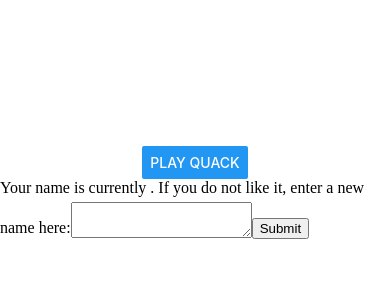
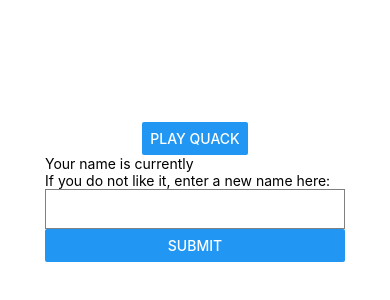
Before and after one commit to TraceyKong/GetGud, a React Native app in the folder frontend/: screen / in a window 390 px wide. Shown: the part 230-530 px from the top of the page. Built offline with nearby package versions, Linux system fonts and the light colour scheme.

Commit message:
converted nickname to react native friendly

```diff
--- a/frontend/components/Nicknames.js
+++ b/frontend/components/Nicknames.js
@@ -1,5 +1,5 @@
 import React, { useEffect, useState } from 'react';
-import { Button, View } from 'react-native';
+import { Button, View, TextInput, Text } from 'react-native';
 
 export default function Nicknames() {
 
@@ -15,14 +15,21 @@ export default function Nicknames() {
     }
 
     return (
-        <View>
-            <form onSubmit = {handleSubmit}>
-                <label>
-                    Your name is currently {name2} . If you do not like it, enter a new name here:
-                    <textarea style = {{position: "relative", top: "5px"}} name = 'name' onChange = {handleChange}></textarea>
-                </label>
-                <input type="submit" value="Submit" />
-            </form>
+        <View style={{ width: 300 }}>
+            <Text>Your name is currently {''}
+                <Text style={{ fontWeight: 'bold' }}>{name2}</Text>
+            </Text>
+            <Text>If you do not like it, enter a new name here:</Text>
+
+            <TextInput
+                style={{ height: 40, borderColor: 'gray', borderWidth: 1 }}
+                onChangeText={text => setName2(text)}
+                value={name2}
+            />
+            <Button
+                title='Submit'
+                onPress={handleSubmit}
+            />
         </View>
     );
 }
--- a/frontend/components/PlayAudio.js
+++ b/frontend/components/PlayAudio.js
@@ -4,8 +4,10 @@ import io from "socket.io-client";
 import { btoa } from 'js-base64';
 import { Audio } from 'expo-av';
 
+const LOCALHOST = '192.168.1.154'
+
 export default function PlayAudio() {
-    const [socket] = useState(() => io("http://192.168.1.154:8080"));
+    const [socket] = useState(() => io(`http://${LOCALHOST}:8080`));
     useEffect(() => {
         let chunks = [];
 
```
